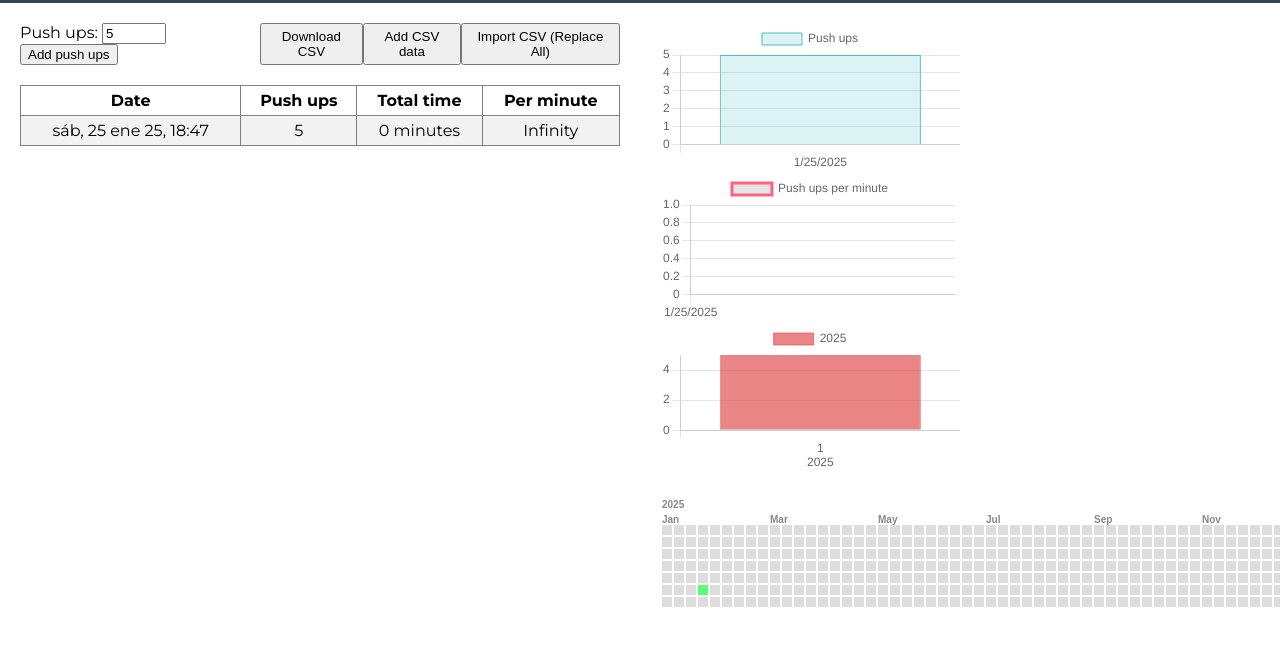
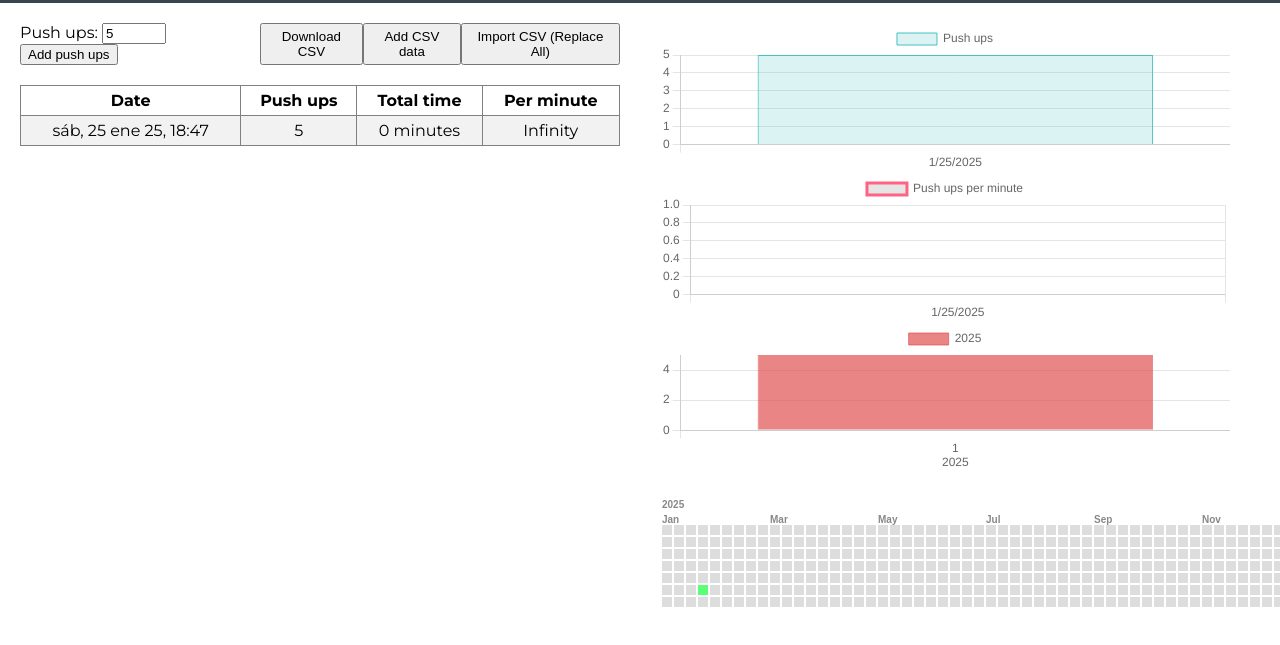
Before and after one commit to GuilleHoardings/WorkoutTrackr, a plain HTML site: page index.html in a window 1280 px wide. Both pictures are taken after typing "5" into the empty fields and a click on the input "Add push ups". Shown: the part 77-722 px from the top of the page. Drawn offline with nearby package versions, Linux system fonts and the light colour scheme.

Commit message:
Make the first two charts use more width

```diff
--- a/pushuptracker.js
+++ b/pushuptracker.js
@@ -114,6 +114,16 @@ function createOrUpdateCharts() {
 function createCharts() {
     const canvasChartPushUps = document.getElementById("push-up-chart");
     const shortFormattedDates = getShortFormattedDates();
+    const options = {
+        scales: {
+            y: {
+                beginAtZero: true
+            }
+        },
+        responsive: true,
+        maintainAspectRatio: false
+    };
+
     chartPushUpsTotal = new Chart(canvasChartPushUps, {
         type: "bar",
         data: {
@@ -126,13 +136,7 @@ function createCharts() {
                 borderWidth: 1,
             }]
         },
-        options: {
-            scales: {
-                y: {
-                    beginAtZero: true
-                }
-            }
-        }
+        options: options
     });
 
     const canvasChartPushUpsPerMinute = document.getElementById("push-up-per-minute-chart");
@@ -148,13 +152,7 @@ function createCharts() {
                 tension: 0.1,
             }]
         },
-        options: {
-            scales: {
-                y: {
-                    beginAtZero: true
-                }
-            }
-        }
+        options: options
     });
 
     const monthlyData = aggregateDataByMonth(pushUpsData);
--- a/styles.css
+++ b/styles.css
@@ -62,15 +62,16 @@ tr:nth-child(even) {
 }
 
 .chart-container {
-    width: 45%;
+    width: 95%;
     min-width: 300px;
+    max-height: 250px;
 }
 
-#calendar  {
-	display: block;
-	box-sizing: border-box;
-	height: 150px;
-	width: 300px;
+#calendar {
+    display: block;
+    box-sizing: border-box;
+    height: 150px;
+    width: 300px;
 }
 
 .first-col-container {
```
